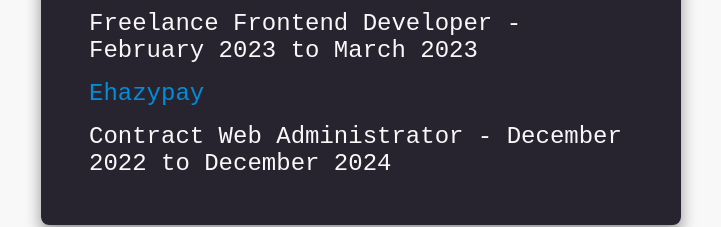
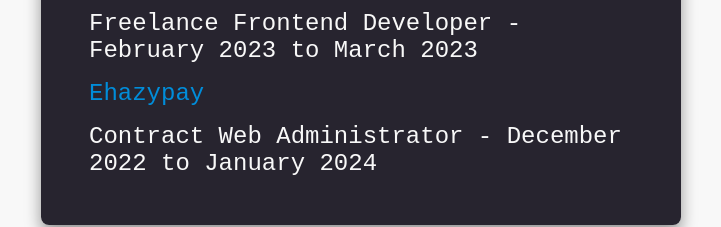
Before and after one commit to GIT-Gizmo/dave, a React (Vite) app: page /about in a window 1280 px wide. Shown: the part 1440-1667 px from the top of the page, without its empty margins (279-1000 px from the left). Built offline with nearby package versions, Linux system fonts and the light colour scheme.

Commit message:
Corrected Ehazypay contract end date

```diff
--- a/src/components/about/About.jsx
+++ b/src/components/about/About.jsx
@@ -61,7 +61,7 @@
           </p>
           <p>
               <p style={{color: info.baseColor}}>Ehazypay</p>
-              <p>Contract Web Administrator - December 2022 to December 2024</p>
+              <p>Contract Web Administrator - December 2022 to January 2024</p>
           </p>
       </>
     );
```
